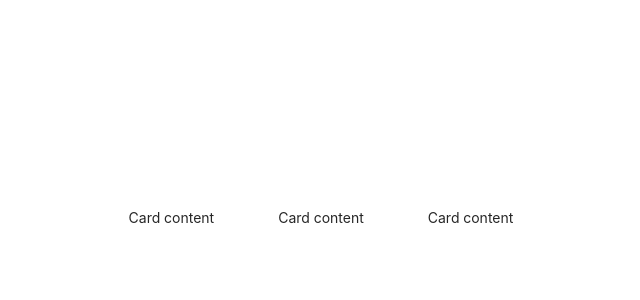
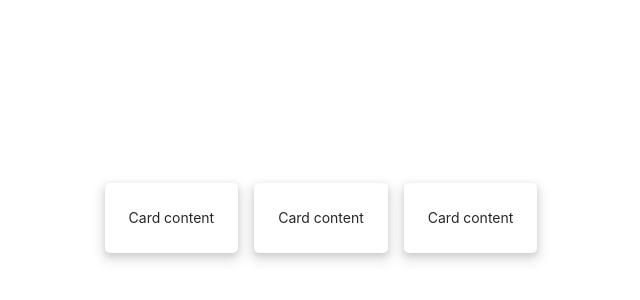
Before and after one commit to MichaelGee/stock-watch, a React (Create React App) app: page / in a window 1280 px wide. Shown: the part 182-482 px from the top of the page, without its empty margins (319-959 px from the left). Built offline with nearby package versions, Linux system fonts and the light colour scheme.

Commit message:
basic card component created

```diff
--- a/package.json
+++ b/package.json
@@ -1,5 +1,5 @@
 {
-  "name": "mailspace_ii",
+  "name": "stock-watch",
   "version": "0.1.0",
   "private": true,
   "dependencies": {
--- a/src/App.js
+++ b/src/App.js
@@ -1,36 +1,15 @@
 import React from "react";
 import logo from "./logo.svg";
 import "./App.css";
-import { Card, Col, Row } from "antd";
+import BasicCard from "./components/card";
+
 function App() {
   //  const button = {backgroundColor: '#2fbf71', borderColor: '#2fbf71'}
-
-  const card = {
-    backgroundColor: "#FFFFFF",
-  };
 
   return (
     <div className='App'>
       <header className='App-header'>
-        <div className='site-card-wrapper'>
-          <Row gutter={16}>
-            <Col span={8}>
-              <Card style={card} hoverable bordered={false}>
-                Card content
-              </Card>
-            </Col>
-            <Col span={8}>
-              <Card style={card} hoverable bordered={false}>
-                Card content
-              </Card>
-            </Col>
-            <Col span={8}>
-              <Card style={card} hoverable bordered={false}>
-                Card content
-              </Card>
-            </Col>
-          </Row>
-        </div>
+        <BasicCard />
       </header>
     </div>
   );
--- /dev/null
+++ b/src/components/card.js
@@ -0,0 +1,38 @@
+import React from "react";
+import { Card, Col, Row } from "antd";
+
+const BasicCard = () => {
+  const card = {
+    borderRadius: "5px",
+    backgroundColor: "#FFFFFF",
+    borderColor: "transparent",
+    boxShadow:
+      "0 1px 2px -2px rgba(0, 0, 0, 0.16), 0 3px 6px 0 rgba(0, 0, 0, 0.12), 0 5px 12px 4px rgba(0, 0, 0, 0.09)",
+  };
+
+  return (
+    <div>
+      <div className='site-card-wrapper'>
+        <Row gutter={16}>
+          <Col span={8}>
+            <Card style={card} bordered={false}>
+              Card content
+            </Card>
+          </Col>
+          <Col span={8}>
+            <Card style={card} bordered={false}>
+              Card content
+            </Card>
+          </Col>
+          <Col span={8}>
+            <Card style={card} bordered={false}>
+              Card content
+            </Card>
+          </Col>
+        </Row>
+      </div>
+    </div>
+  );
+};
+
+export default BasicCard;
```
Also changed, not shown: 1 other file (tests, documents, lock files or other folders).
